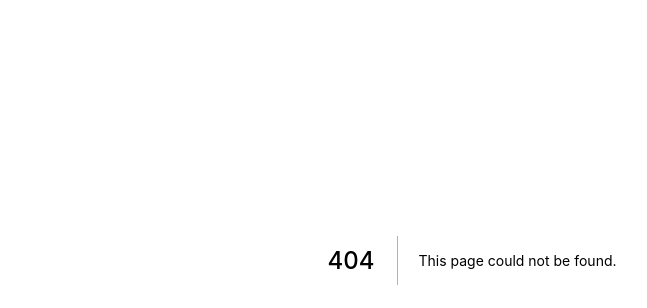
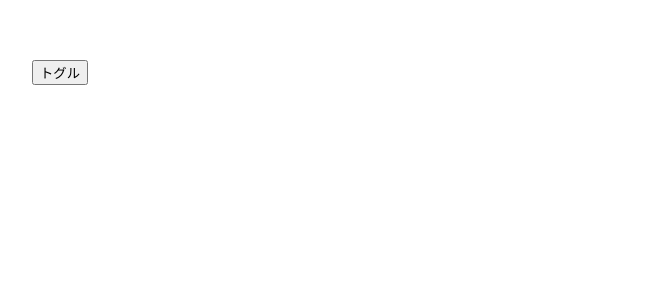
Before and after one commit to KNR1009/react-app, a Next.js app: page /timer in a window 1280 px wide. Before the commit this address had no page. Shown: the part 140-448 px from the top of the page, without its empty margins (168-815 px from the left). Built offline with nearby package versions, Linux system fonts and the light colour scheme.

Commit message:
no message

```diff
--- /dev/null
+++ b/pages/timer/index.tsx
@@ -0,0 +1,31 @@
+import type { NextPage } from "next";
+import { ChangeEvent, useEffect, useState } from "react";
+import styled from "styled-components";
+
+const Example = () => {
+  useEffect(() => {
+    console.log("初回レンダリング");
+    return () => {
+      console.log("消えました");
+    };
+  }, []);
+  return <p>サンプルです</p>;
+};
+
+const Todo: NextPage = () => {
+  const [isDisplay, setIsDisplay] = useState<boolean>(false);
+  const onClick = () => {
+    setIsDisplay(!isDisplay);
+  };
+  return (
+    <Container>
+      {isDisplay && <Example />}
+      <button onClick={onClick}>トグル</button>
+    </Container>
+  );
+};
+
+const Container = styled.div`
+  padding: 200px;
+`;
+export default Todo;
```
